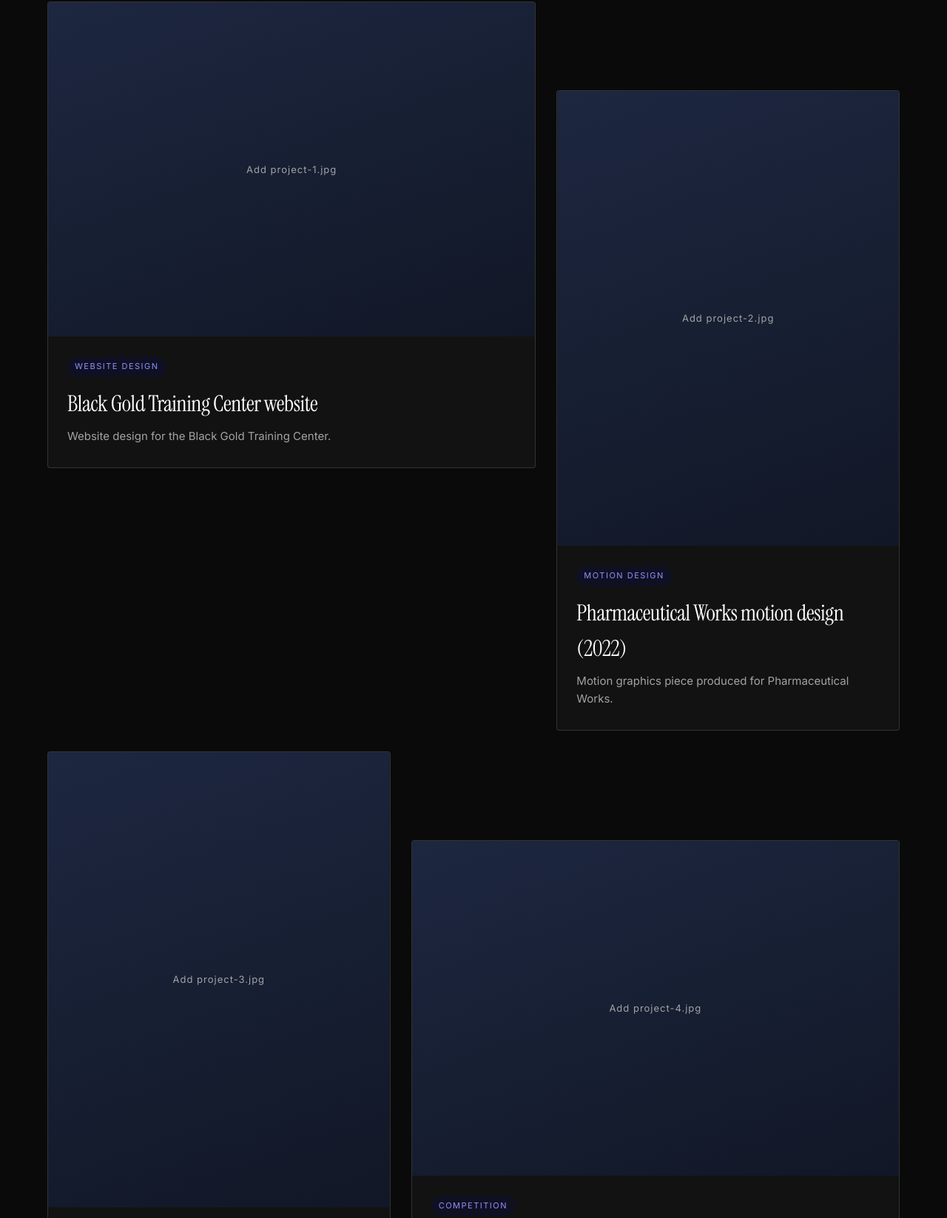
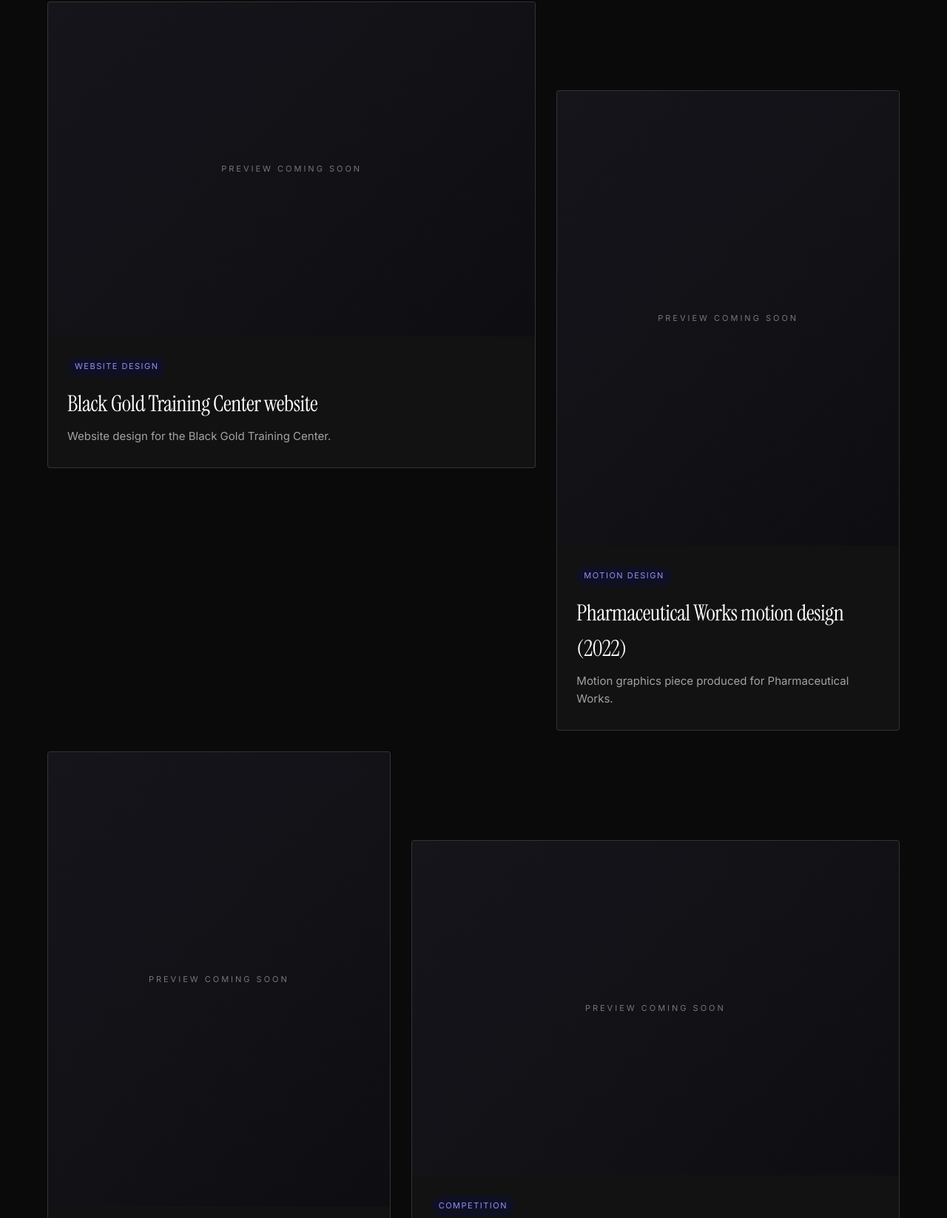
Before and after one commit to omarD/omar-portfolio, a plain HTML site: page index.html in a window 1280 px wide. Shown: the part 3389-5036 px from the top of the page at 74% size. Drawn offline with Linux system fonts and the light colour scheme.

Commit message:
Replace placeholder file names in work cards with a quiet label
Co-Authored-By: Claude Haiku 5.5 <noreply@anthropic.com>
Claude-Session: https://claude.ai/code/session_01DnwKmaQGJ7iaZUUY8iV6b2

```diff
--- a/index.html
+++ b/index.html
@@ -128,7 +128,7 @@
       <a href="https://www.behance.net/gallery/215316457/Black-gold-training-Center-website" target="_blank" rel="noopener" class="work-card__link">
         <div class="work-card__media">
           <img src="assets/work/project-1.jpg" alt="Black Gold Training Center website" loading="lazy" onerror="this.style.display='none'">
-          <div class="work-card__placeholder">Add project-1.jpg</div>
+          <div class="work-card__placeholder"><span>Preview coming soon</span></div>
         </div>
         <div class="work-card__body">
           <span class="tag">Website design</span>
@@ -141,7 +141,7 @@
       <a href="https://www.behance.net/gallery/187966563/Motion-Design-Pharmaceutical-Works-2022" target="_blank" rel="noopener" class="work-card__link">
         <div class="work-card__media">
           <img src="assets/work/project-2.jpg" alt="Pharmaceutical Works motion design (2022)" loading="lazy" onerror="this.style.display='none'">
-          <div class="work-card__placeholder">Add project-2.jpg</div>
+          <div class="work-card__placeholder"><span>Preview coming soon</span></div>
         </div>
         <div class="work-card__body">
           <span class="tag">Motion design</span>
@@ -154,7 +154,7 @@
       <a href="https://www.behance.net/gallery/184688005/Eltel-social-media" target="_blank" rel="noopener" class="work-card__link">
         <div class="work-card__media">
           <img src="assets/work/project-3.jpg" alt="Eltel social media" loading="lazy" onerror="this.style.display='none'">
-          <div class="work-card__placeholder">Add project-3.jpg</div>
+          <div class="work-card__placeholder"><span>Preview coming soon</span></div>
         </div>
         <div class="work-card__body">
           <span class="tag">Social media</span>
@@ -167,7 +167,7 @@
       <a href="https://www.behance.net/gallery/168478819/EYAI-Telecom-competition" target="_blank" rel="noopener" class="work-card__link">
         <div class="work-card__media">
           <img src="assets/work/project-4.jpg" alt="EYAI Telecom competition" loading="lazy" onerror="this.style.display='none'">
-          <div class="work-card__placeholder">Add project-4.jpg</div>
+          <div class="work-card__placeholder"><span>Preview coming soon</span></div>
         </div>
         <div class="work-card__body">
           <span class="tag">Competition</span>
--- a/styles.css
+++ b/styles.css
@@ -898,3 +898,9 @@ body { animation: pageIn 0.8s ease both; }
 .nav:not(.is-scrolled) { background: linear-gradient(180deg, rgba(10,10,10,0.7), rgba(10,10,10,0)); }
 .nav:not(.is-scrolled) .nav__links a { color: #e5e5e5; }
 .nav:not(.is-scrolled) .nav__cta { background: rgba(10,10,10,0.5); border-color: #fff; color: #fff; }
+
+/* Work card placeholder: quiet label until real project images are added */
+.work-card__placeholder { z-index: 0; background: linear-gradient(135deg, #15151b 0%, #0e0e12 100%); }
+.work-card__placeholder span {
+  font-size: 11px; letter-spacing: 3px; text-transform: uppercase; color: var(--muted); opacity: 0.7;
+}
```
